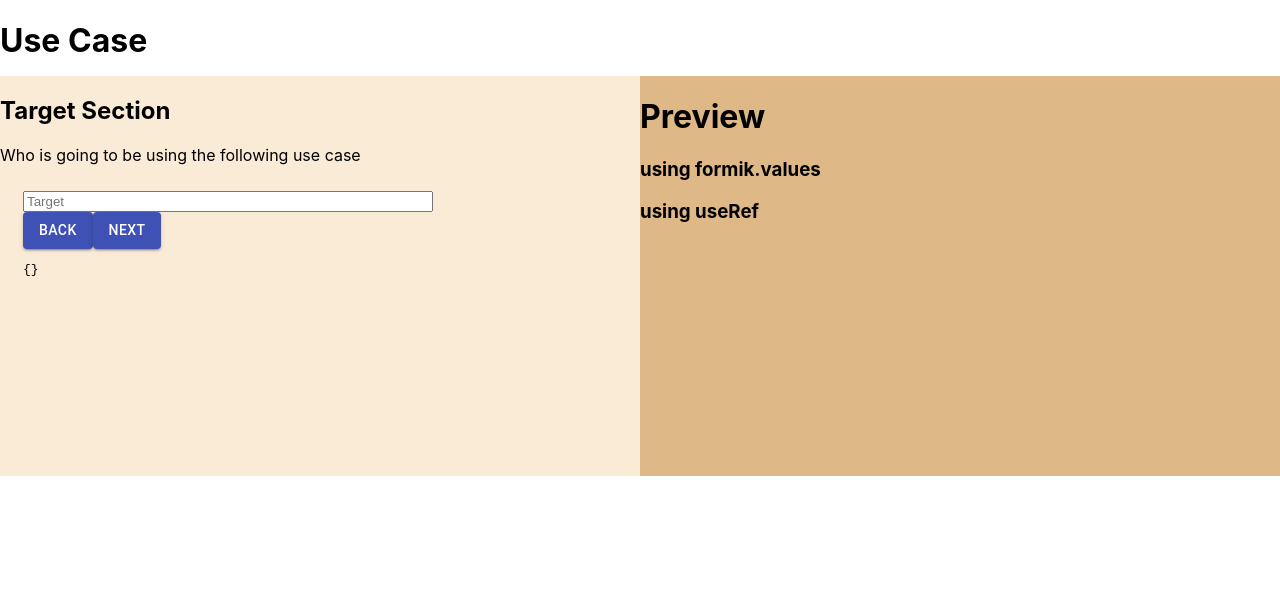
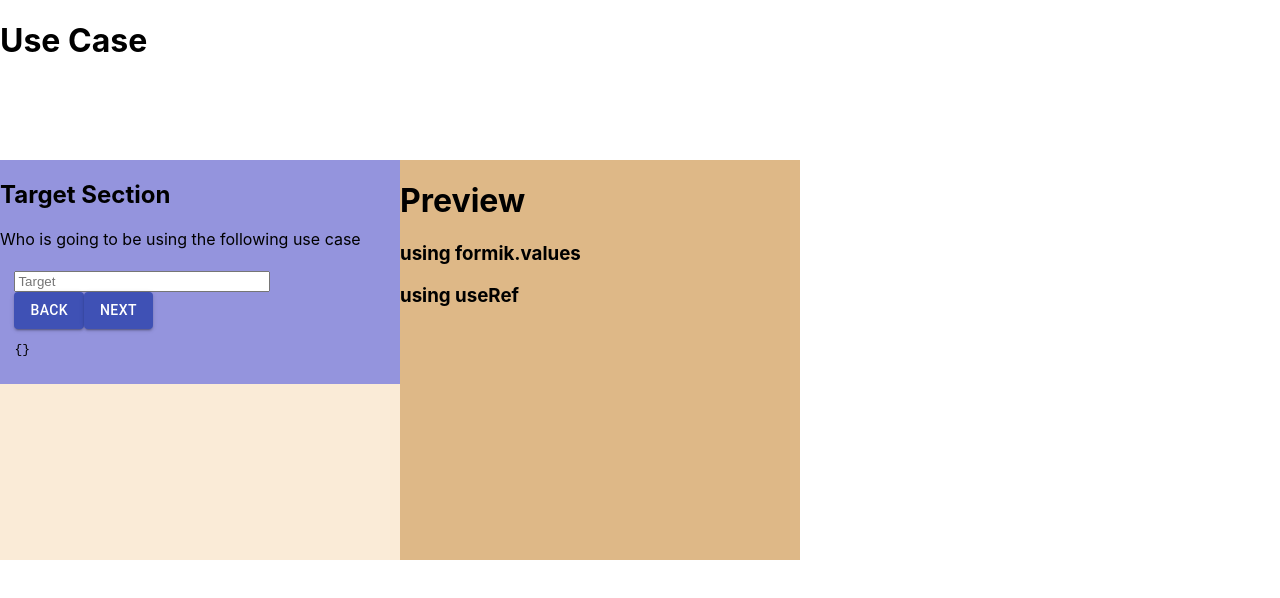
Before and after one commit to Atos20/Use_Cases, a React (Create React App) app: page / in a window 1280 px wide. Shown: the top 598 px of the page. Built offline with nearby package versions, Linux system fonts and the light colour scheme.

Commit message:
Fix height and width of section one and two

```diff
--- a/src/components/Questionnaire/Questionnaire.css
+++ b/src/components/Questionnaire/Questionnaire.css
@@ -1,17 +1,16 @@
-/* .container{
-  display: flex;
-  flex-direction: row;
+.parent{
   width: 600px;
-} */
+}
+
 
 .left{
   display: flex;
   flex-direction: column;
   background-color: antiquewhite;
-  width: 50vw;
-  height: 50vh;
+  width: 400px;
+  height: 400px;
   position: absolute;
-    top: 9.5%; left: 0%; right: 50%
+    top: 20%; left: 0%; right: 50%
 }
 
 .display-section{
@@ -26,7 +25,7 @@
 }
 
 .sec-1{
-  /* background-color: rgb(148, 148, 221); */
+  background-color: rgb(148, 148, 221);
 }
 
 .sec-2{
@@ -34,8 +33,8 @@
 }
 
 .rigth{
-  width: 50vw;
-  height: 50vh;
+  width: 400px;
+  height: 400px;
   background-color: burlywood;
   position: absolute;
     top: 0%; left: 100%; right: -50%
```
